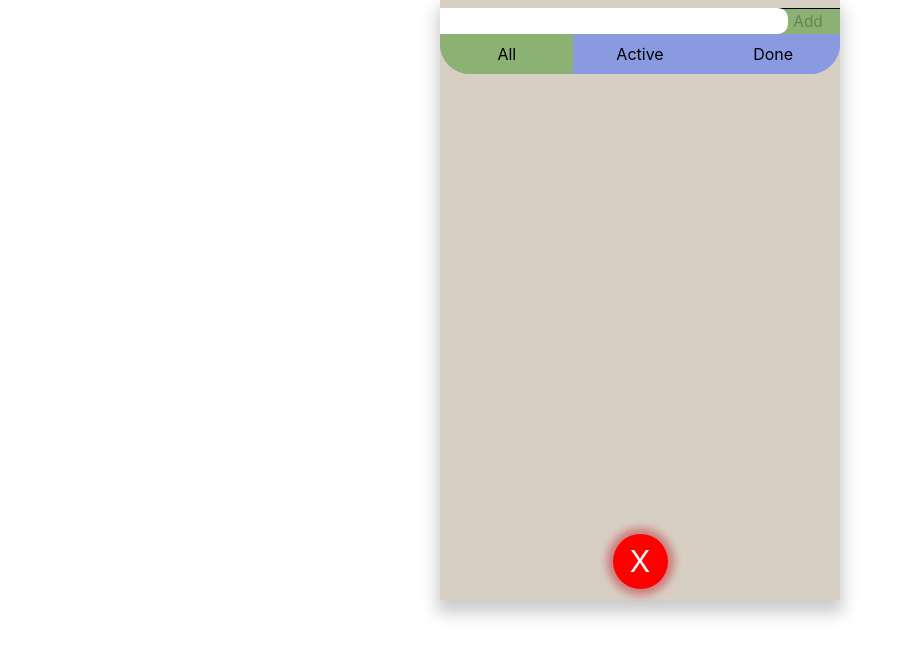
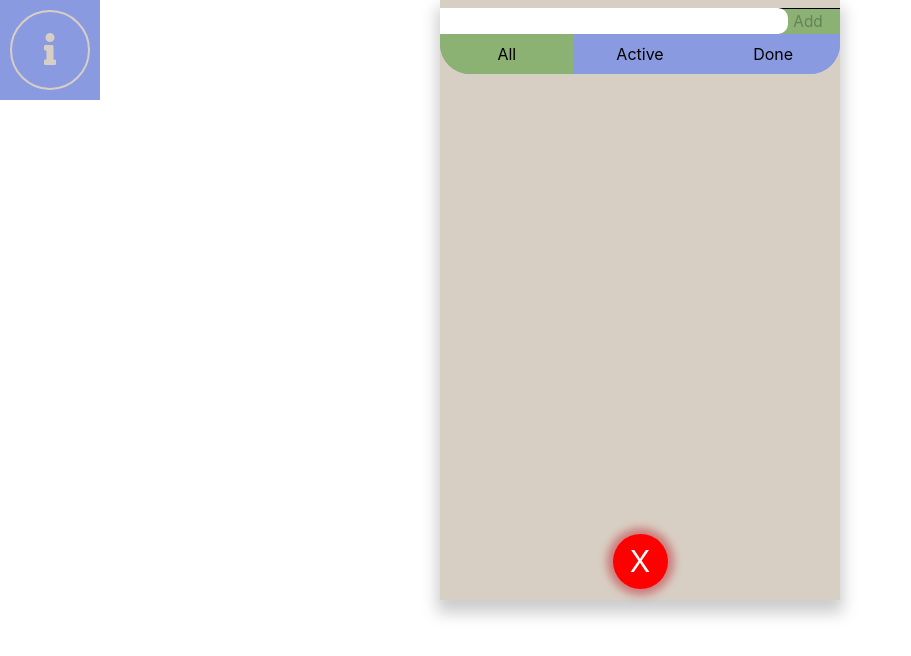
Before and after one commit to madflu9er/to-do-list, a React app: page / in a window 1280 px wide. Shown: the top 656 px of the page, without its empty margins (0-911 px from the left). Built offline with nearby package versions, Linux system fonts and the light colour scheme; what react-router-redux would draw is missing.

Commit message:
update for info

```diff
--- a/public/index.html
+++ b/public/index.html
@@ -4,6 +4,10 @@
   <meta charset="utf-8">
   <meta http-equiv="X-UA-Compatible" content="IE=edge">
   <meta name="viewport" content="width=device-width, initial-scale=1">
+  <link rel="stylesheet"
+        href="https://use.fontawesome.com/releases/v5.8.2/css/all.css"
+        integrity="sha384-oS3vJWv+0UjzBfQzYUhtDYW+Pj2yciDJxpsK1OYPAYjqT085Qq/1cq5FLXAZQ7Ay"
+        crossorigin="anonymous">
   <link rel="stylesheet" href="https://maxcdn.bootstrapcdn.com/bootstrap/latest/css/bootstrap.min.css">
   <title>To Do Application</title>
 
--- a/src/pages/ToDoListPage.js
+++ b/src/pages/ToDoListPage.js
@@ -26,6 +26,7 @@ class ToDoListPage extends Component {
     const todoItem = {
       id: todos.length + 1,
       text: todoText,
+      infoState: false,
       editable: false,
       filterState: "active"
     };
@@ -87,10 +88,31 @@ class ToDoListPage extends Component {
   };
 
   render() {
-    const { title, todos, todoText, sortFilter, isDisabled } = this.state;
+    const { title, todos, todoText, sortFilter, isDisabled, infoState } = this.state;
 
     return (
       <div className="to-do-list-page">
+        <div className="about-button-wrapper">
+          <button
+            type="submit"
+            className="about-button"
+            onClick={() => { this.setState({ infoState: true }); }}
+          >
+            <i className="fas fa-info fa-2x" />
+          </button>
+        </div>
+        <div className={infoState ? "info-block" : "info-block-hidden"}>
+          <div>
+            ITKNU 17-1 Goncharenko, Ilchyshen
+          </div>
+          <button
+            type="submit"
+            onClick={() => { this.setState({ infoState: false }); }}
+            value="Close"
+          >
+            Close
+          </button>
+        </div>
         <h1 className="welcome">{title}</h1>
         <div id="addblock" className="add-block">
           <input
--- a/src/styles/pages/_to-do-list-page.scss
+++ b/src/styles/pages/_to-do-list-page.scss
@@ -8,6 +8,47 @@
   flex-direction: column;
 
   box-shadow: 0px 10px 15px 3px #ccc;
+}
+
+.about-button {
+  width: 80%;
+  height: 80%;
+  background: transparent;
+  border: 2px solid #d8cfc4;
+  color: #d8cfc4;
+  -webkit-border-radius: 50%;
+  -moz-border-radius: 50%;
+  border-radius: 50%;
+}
+
+.info-block {
+  position: absolute;
+  top: 0;
+  left: 0;
+  height: 100%;
+  width: 100%;
+  display: flex;
+  justify-content: space-around;
+  align-items: center;
+  background: #ccccccd1;
+  z-index: 5;
+  flex-direction: column;
+}
+
+.info-block-hidden {
+  display: none;
+}
+
+.about-button-wrapper {
+  position: absolute;
+  top: 0;
+  left: 0;
+  background: #8a9ae0;
+  height: 100px;
+  width: 100px;
+  display: flex;
+  justify-content: center;
+  align-items: center;
 }
 
 .todo-done {
```
